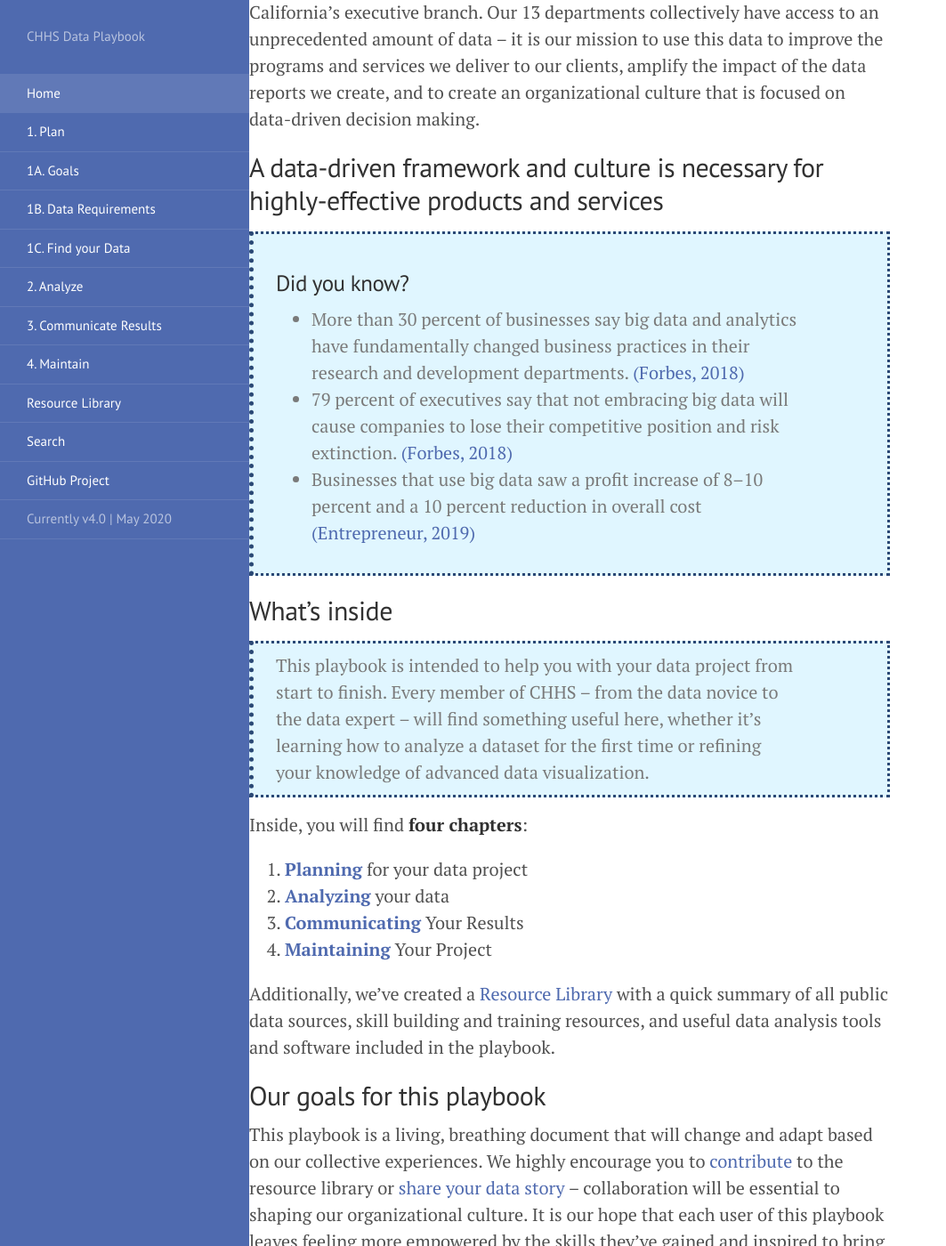
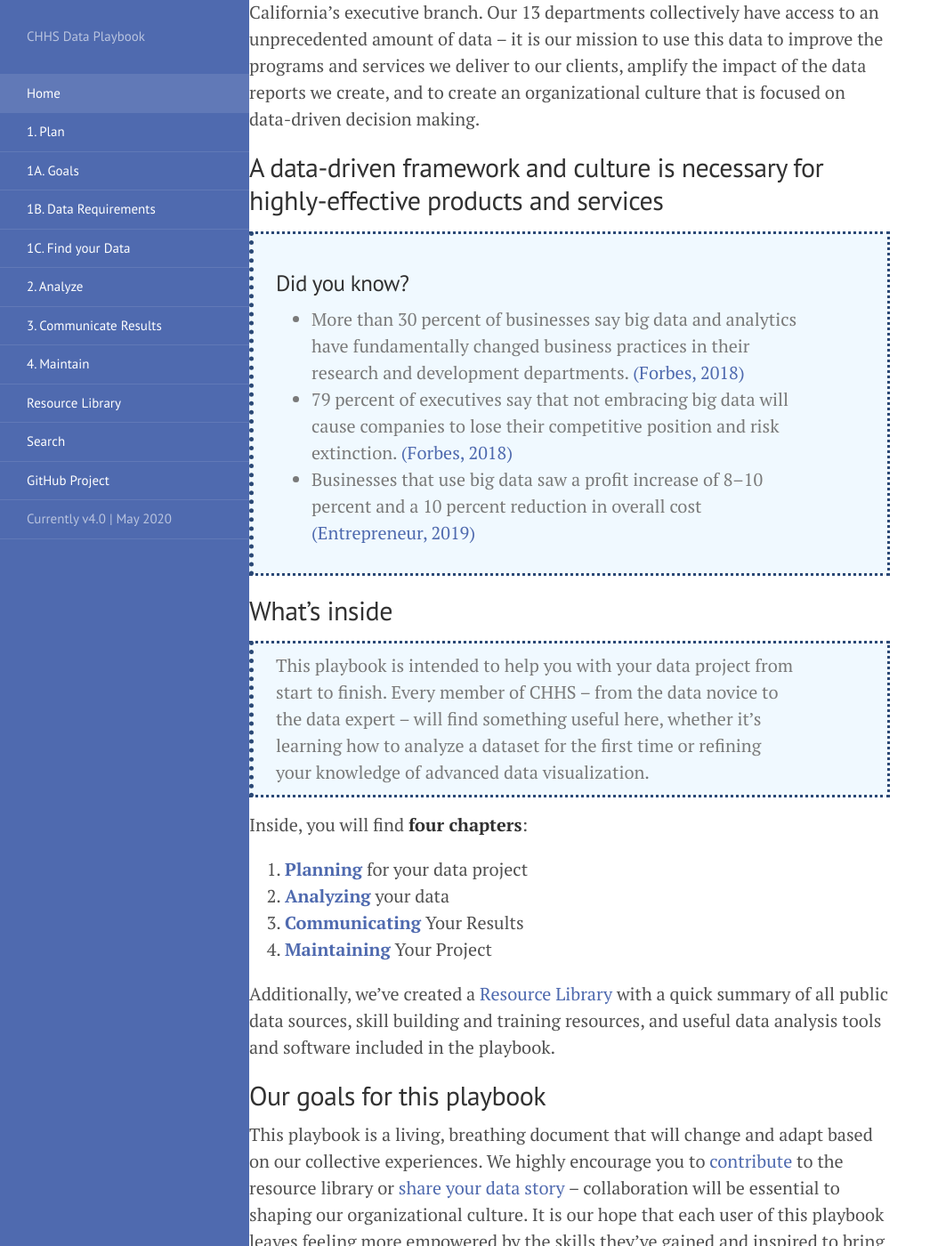
Before and after one commit to chhsdata/dataplaybook, a Jekyll site: the page built from index.md, in a window 1280 px wide and 1400 px high, scrolled down 345 px. Shown: the whole window at 89% size, without its empty margins (0-1063 px from the left). Built offline with Jekyll 4.4.1, drawn with Linux system fonts in a browser that asks for light colours; Markdown is read by kramdown in place of the engine named in the settings.

Commit message:
blockquote background color

```diff
--- a/assets/css/stanford184.css
+++ b/assets/css/stanford184.css
@@ -1,5 +1,5 @@
 blockquote {
-	background-color: #e0f6ff;
+	background-color: #f0f9ff;
 	border-style: dotted;
 	border-color: #2a4875;
 	font-color: black;
```
